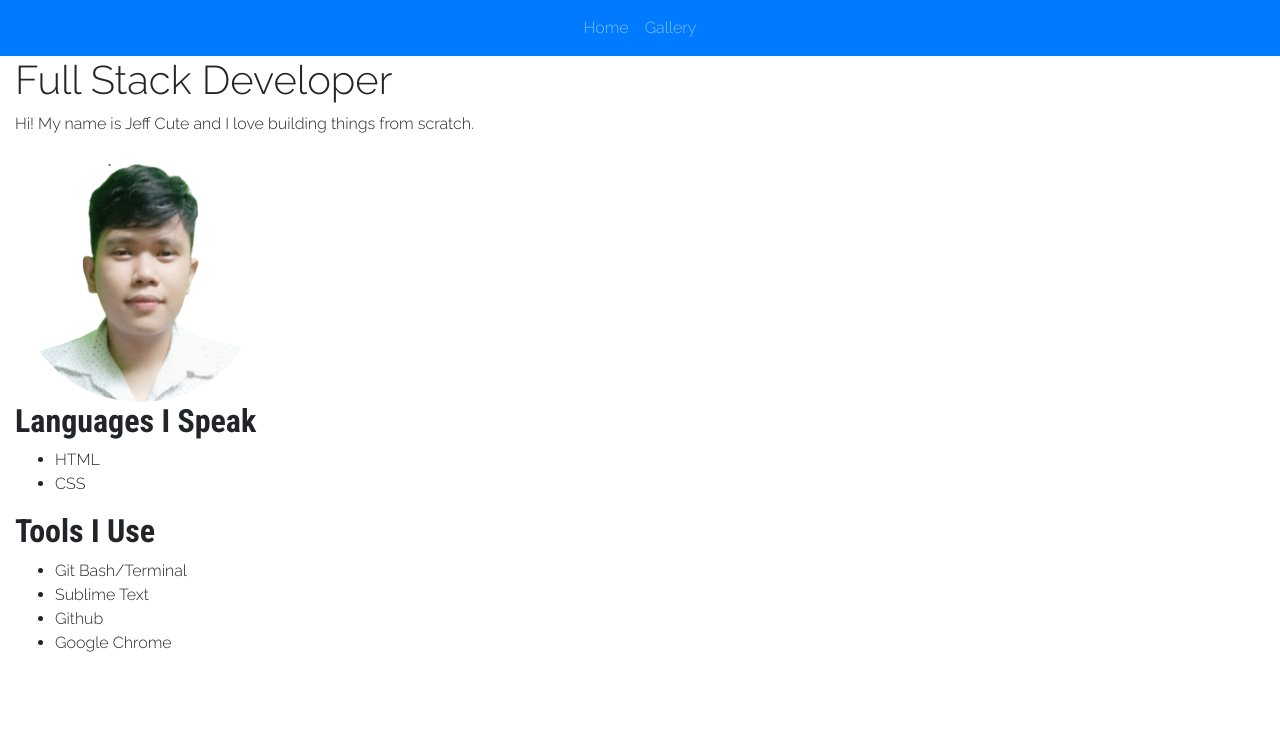
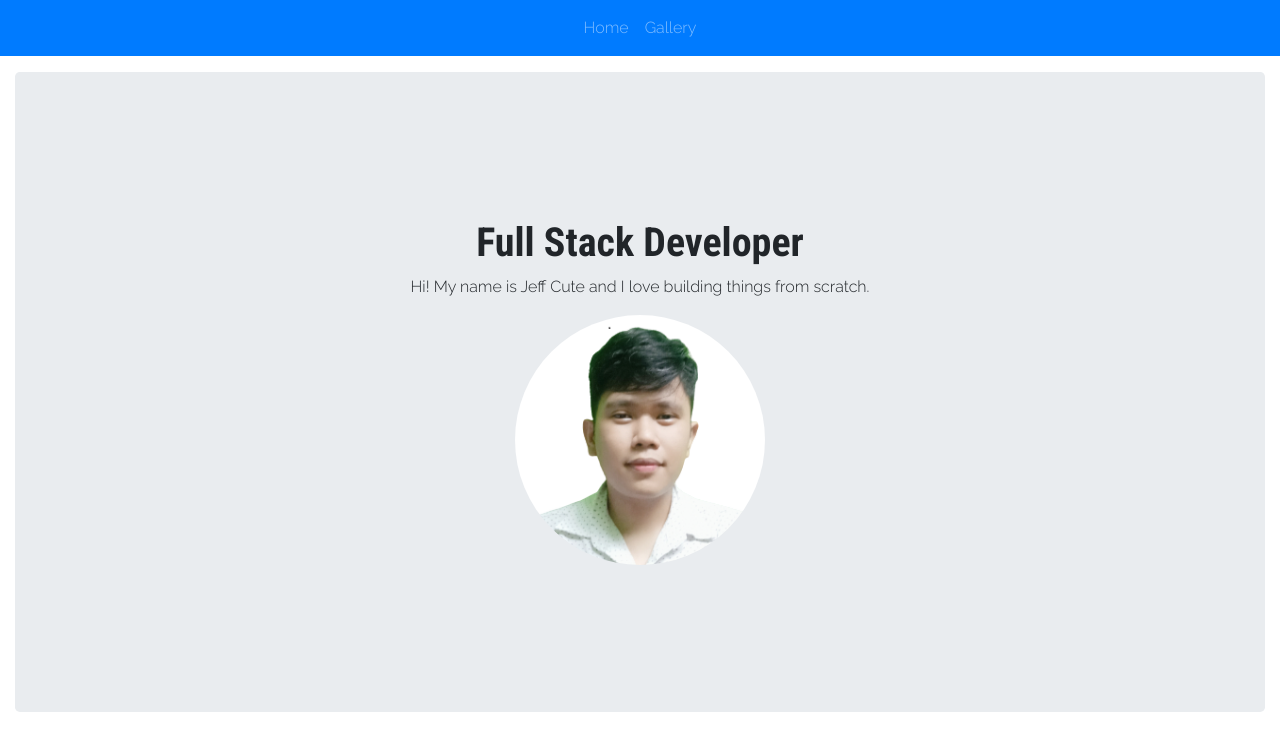
Before and after one commit to jeffreyryankun/fcp-portfolio, a plain HTML site: page index.html in a window 1280 px wide. Shown: the top 741 px of the page. Drawn offline with nearby package versions, Linux system fonts and the light colour scheme.

Commit message:
#5 - JUMBTRON

```diff
--- a/index.html
+++ b/index.html
@@ -47,13 +47,16 @@
 
 
 
-			<section id = "landing">
+			<section class="jumbotron text-center mt-3" id ="landing">
 				<h1> Full Stack Developer </h1>
 				<p> Hi! My name is Jeff Cute and I love building things from scratch. </p>
 				<img src ="images/dp.png">
 			</section>
-			<section id = "gallery"></section>
-				<h2>Languages I Speak </h2>
+
+			<section class="text-center" id ="gallery">
+
+
+				<h2>Languages I Speak</h2>
 
 				<ul>
 					<li>HTML</li>
--- a/style.css
+++ b/style.css
@@ -4,7 +4,7 @@
 
 
 
-h2
+h1, h2
 {
 
 	font-family: 'Roboto Condensed', sans-serif;
@@ -19,3 +19,15 @@ img {
 
 	border-radius: 50%;
 }
+
+
+#landing, #gallery{
+
+
+	height: 80vh;
+
+	display: flex;
+	flex-direction: column;
+	justify-content: center;
+	align-items: center;
+}
```
Also changed, not shown: 3 other files.
